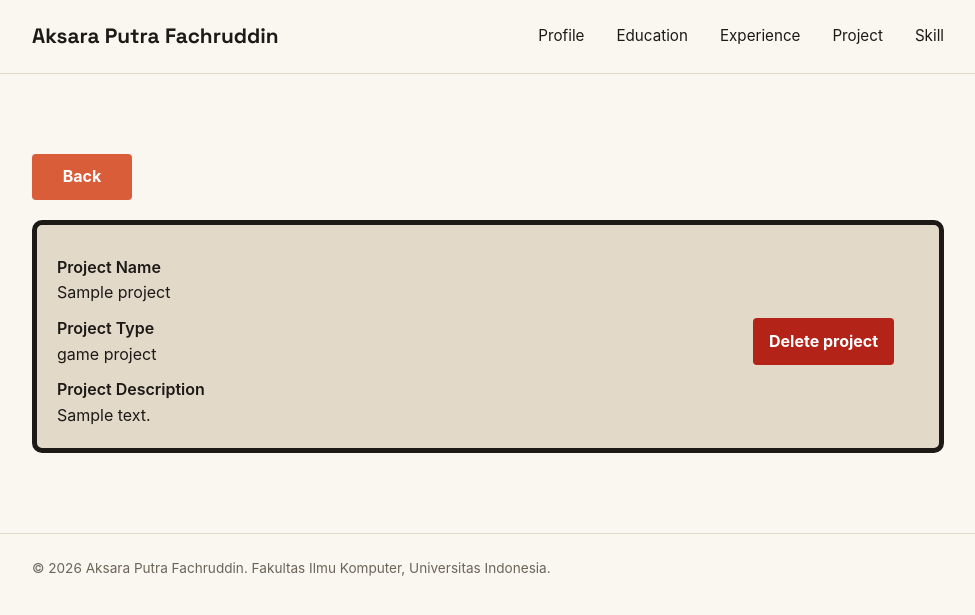
After one commit to aksara-putra-f/myportofolio, a Django app: page /project/delete/page/ in a window 1280 px wide. The commit adds this page. Shown: the top 615 px of the page, without its empty margins (152-1127 px from the left). Run offline with Django 5.2, Linux system fonts and the light colour scheme; tables that the repository leaves empty hold one stand-in row (values such as "Sample post").

Commit message:
feat: Membuat page khusus untuk men-delete data Project

```diff
--- a/main/urls.py
+++ b/main/urls.py
@@ -17,6 +17,7 @@ urlpatterns = [
     path("project/add/", create_project, name="create_project"),
     path("api/projects/", get_project_json, name="get_project_json"),
     path("project/<uuid:project_id>/delete/", delete_project, name="delete_project"),
+    path("project/delete/page/", project_delete_page, name="project_delete_page"),
 
     path("skill/", show_skill, name="show_skill"),
     path("skill/add/", create_skill, name="create_skill"),
--- a/main/views.py
+++ b/main/views.py
@@ -148,6 +148,22 @@ def delete_project(request, project_id):
     return redirect("main:show_project")
 
 
+def project_delete_page(request):
+    json_response = get_project_json(request)
+
+    projects = serializers.deserialize(
+        "json",
+        json_response.content.decode("utf-8"),
+    )
+    projects = [project.object for project in projects]
+
+    context = {
+    "name": "Aksara Putra Fachruddin",
+    "project_list": projects,
+    }
+    return render(request, "delete-templates/project_delete.html", context)
+
+
 # --------- #
 # Education #
 # --------- #
--- a/static/css/style.css
+++ b/static/css/style.css
@@ -534,6 +534,12 @@ h1, .brand {
     margin-bottom: 0;
 }
 
+.section-header-action {
+    display: flex;
+    align-items: center;
+    gap: 0.75rem;
+}
+
 .add-button {
     display: inline-flex;
     align-items: center;
@@ -600,82 +606,6 @@ h1, .brand {
 
 .hide {
     display: none !important;
-}
-
-.education-delete-modal {
-    display: none;
-    position: fixed;
-    inset: 0;
-    width: 100%;
-    height: 100%;
-    max-width: none;
-    max-height: none;
-    margin: 0;
-    padding: 1rem;
-    border: 0;
-    background: transparent;
-    z-index: 10;
-    align-items: center;
-    justify-content: center;
-}
-
-.education-delete-modal:popover-open {
-    display: flex;
-}
-
-.education-delete-modal__backdrop {
-    position: absolute;
-    inset: 0;
-    width: 100%;
-    height: 100%;
-    border: 0;
-    padding: 0;
-    background: rgba(28, 25, 23, 0.58);
-    cursor: default;
-}
-
-.education-delete-modal__content {
-    position: relative;
-    z-index: 1;
-    width: min(100%, 480px);
-    padding: 1.5rem;
-    background: var(--paper);
-    border: 1px solid var(--line);
-    border-radius: var(--radius);
-    box-shadow: 0 1rem 3rem rgba(28, 25, 23, 0.22);
-}
-
-.education-delete-modal__content h2 {
-    margin: 0 0 0.75rem;
-    font-family:
-        "Space Grotesk",
-        -apple-system,
-        sans-serif;
-    font-size: 1.5rem;
-}
-
-.education-delete-modal__close {
-    position: absolute;
-    top: 1rem;
-    right: 1rem;
-    border: 0;
-    padding: 0;
-    background: transparent;
-    color: var(--text-muted);
-    font-size: 1.8rem;
-    line-height: 1;
-    cursor: pointer;
-}
-
-.education-delete-modal__actions {
-    display: flex;
-    justify-content: flex-end;
-    gap: 0.75rem;
-    margin-top: 1.5rem;
-}
-
-.button-danger {
-    background: #b42318;
 }
 
 
@@ -944,12 +874,164 @@ h1, .brand {
     font: inherit;
     font-weight: 700;
     text-decoration: none;
+    transition: background 0.2s;
+}
+
+.button:hover {
+    background: var(--ink);
 }
 
 .button-secondary {
     background: var(--ink);
 }
 
+
+/* ----------------- */
+/* Untuk Delete Page */
+/* ----------------- */
+.delete-page .delete-page-container {
+    margin-top: 5rem;
+    margin-bottom: 5rem;
+}
+
+.delete-page .back-btn {
+    padding: 10px;
+    height: auto;
+    width: 100px;
+
+    text-align: center;
+
+    transition: background-color 0.2s;
+}
+
+.delete-page .back-btn:hover{
+    background-color: var(--ink);
+}
+
+.delete-page .data-card {
+    padding: 20px;
+    margin: 20px 0px;
+
+    border-radius: 10px;
+    border-color: var(--ink);
+    border-width: 5px;
+    border-style: solid;
+
+    background-color: var(--line);
+}
+
+.delete-page .data-card {
+    display: grid;
+    grid-template-areas: "data delete-btn";
+    grid-template-columns: 4fr 1fr;
+    column-gap: 2rem;
+}
+
+.delete-page .data-card .data {
+    grid-area: data;
+    text-align: justify;
+}
+
+.delete-page .data-card .label {
+    font-weight: 600;
+    font-size: medium;
+}
+
+.delete-page .data-card p {
+    margin-top: 10px;
+}
+
+.delete-page .data-card ul {
+    margin-left: 17px;
+}
+
+.delete-page .data-card .delete-btn {
+    grid-area: delete-btn;
+    align-self: center;
+    padding: 0px;
+}
+
+.button-danger {
+    background: #b42318;
+    text-align: center;
+    transition: background 0.2s;
+}
+
+.button-danger:hover {
+    background: var(--ink);
+}
+
+.delete-modal {
+    display: none;
+    position: fixed;
+    inset: 0;
+    width: 100%;
+    height: 100%;
+    max-width: none;
+    max-height: none;
+    margin: 0;
+    padding: 1rem;
+    border: 0;
+    background: transparent;
+    z-index: 10;
+    align-items: center;
+    justify-content: center;
+}
+
+.delete-modal:popover-open {
+    display: flex;
+}
+
+.delete-modal__backdrop {
+    position: absolute;
+    inset: 0;
+    width: 100%;
+    height: 100%;
+    border: 0;
+    padding: 0;
+    background: rgba(28, 25, 23, 0.58);
+    cursor: default;
+}
+
+.delete-modal__content {
+    position: relative;
+    z-index: 1;
+    width: min(100%, 480px);
+    padding: 1.5rem;
+    background: var(--paper);
+    border: 1px solid var(--line);
+    border-radius: var(--radius);
+    box-shadow: 0 1rem 3rem rgba(28, 25, 23, 0.22);
+}
+
+.delete-modal__content h2 {
+    margin: 0 0 0.75rem;
+    font-family:
+        "Space Grotesk",
+        -apple-system,
+        sans-serif;
+    font-size: 1.5rem;
+}
+
+.delete-modal__close {
+    position: absolute;
+    top: 1rem;
+    right: 1rem;
+    border: 0;
+    padding: 0;
+    background: transparent;
+    color: var(--text-muted);
+    font-size: 1.8rem;
+    line-height: 1;
+    cursor: pointer;
+}
+
+.delete-modal__actions {
+    display: flex;
+    justify-content: flex-end;
+    gap: 0.75rem;
+    margin-top: 1.5rem;
+}
 
 /* --------------------- */
 /* Untuk tampilan mobile */
--- /dev/null
+++ b/templates/components/project_delete_modal.html
@@ -0,0 +1,43 @@
+<p class="project-status">
+    <button type="button"
+            class="button button-danger"
+            popovertarget="delete-project-{{ project.id }}"
+            aria-label="Hapus {{ project.project_name }}"
+            title="Delete Project">
+        Delete project
+    </button>
+</p>
+<div id="delete-project-{{ project.id }}"
+     class="delete-modal"
+     popover="auto"
+     role="dialog"
+     aria-modal="true"
+     aria-labelledby="delete-project-title-{{ project.id }}">
+    <button type="button"
+            class="delete-modal__backdrop"
+            popovertarget="delete-project-{{ project.id }}"
+            popovertargetaction="hide"
+            aria-label="Close confirm delete"></button>
+    <div class="delete-modal__content">
+        <button type="button"
+                class="delete-modal__close"
+                popovertarget="delete-project-{{ project.id }}"
+                popovertargetaction="hide"
+                aria-label="Close confirm delete">×</button>
+        <h2 id="delete-project-title-{{ project.id }}">Delete Project?</h2>
+        <p>
+            Are you sure you want to delete
+            <strong>{{ project.project_name }}</strong>?
+        </p>
+        <div class="delete-modal__actions">
+            <button type="button"
+                    class="button button-secondary"
+                    popovertarget="delete-project-{{ project.id }}"
+                    popovertargetaction="hide">Cancel</button>
+            <form method="post" action="{% url 'main:delete_project' project.id %}">
+                {% csrf_token %}
+                <button type="submit" class="button button-danger">Yes, Delete</button>
+            </form>
+        </div>
+    </div>
+</div>
--- /dev/null
+++ b/templates/delete-templates/project_delete.html
@@ -0,0 +1,32 @@
+{% extends 'base.html' %}
+{% block meta %}
+    <title>Delete Skill</title>
+{% endblock meta %}
+{% block content %}
+    <main class="delete-page">
+        <div class="container delete-page-container">
+            <a class="button back-btn" href="{% url 'main:show_project' %}">Back</a>
+            {% for project in project_list %}
+                <div class="data-card">
+                    <div class="data">
+                        <p>
+                            <span class="label">Project Name</span><br>
+                            <span class="value">{{ project.project_name }}</span>
+                        </p>
+                        <p>
+                            <span class="label">Project Type</span><br>
+                            <span class="value">{{ project.project_type }}</span>
+                        </p>
+                        <p>
+                            <span class="label">Project Description</span><br>
+                            <span class="value">{{ project.project_desc }}</span>
+                        </p>
+                    </div>
+                    <div class="delete-btn">
+                        {% include "components/project_delete_modal.html" %}
+                    </div>
+                </div>
+            {% endfor %}
+        </div>
+    </main>
+{% endblock content %}
```
Also changed, not shown: templates/delete-templates/delete_base.html (deleted, +0 -9 lines), templates/project.html (+12 -5 lines).
